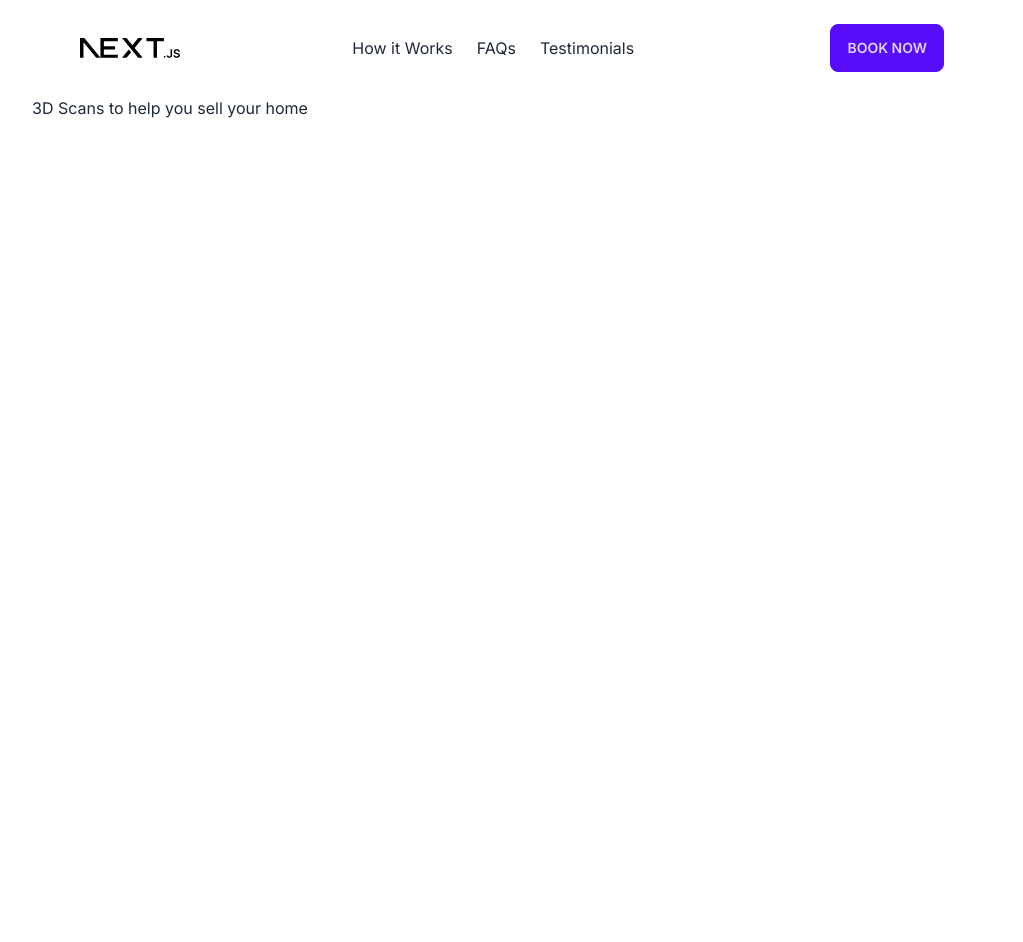
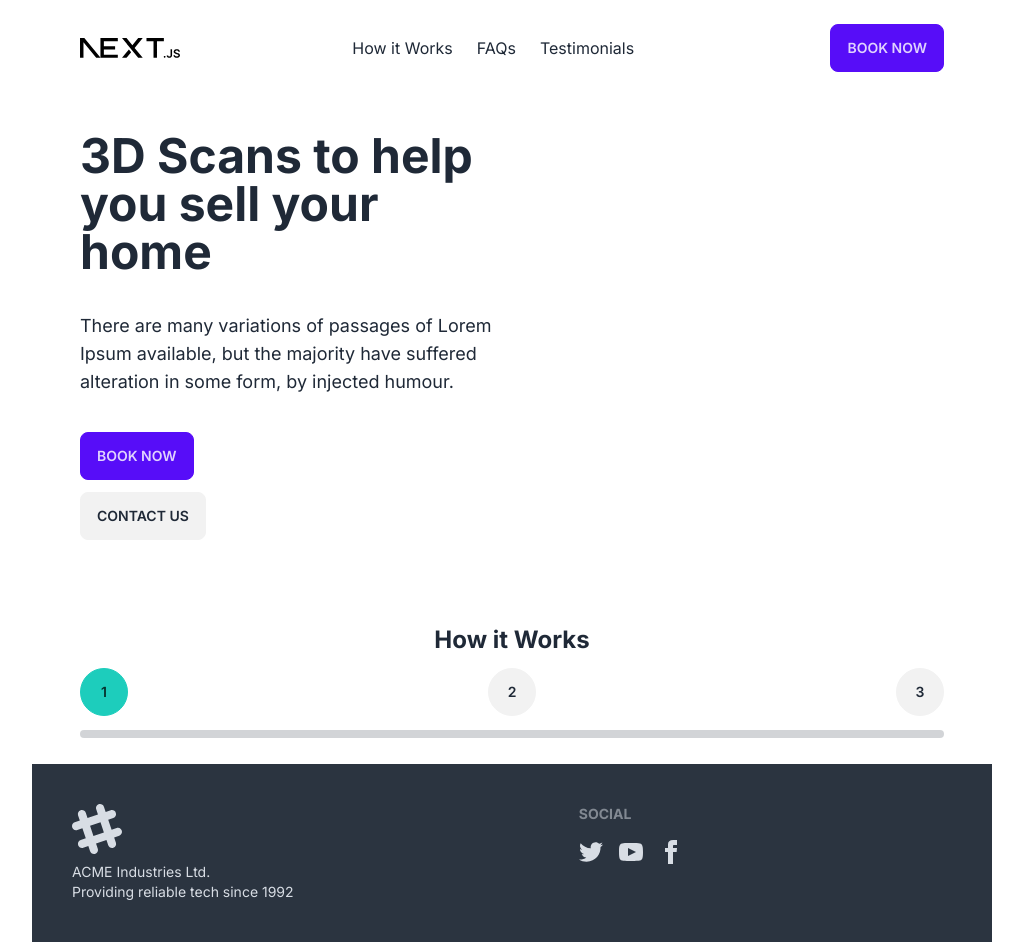
Before and after one commit to vietnguyen-dev/house-scans, a Next.js app: page / in a window 1280 px wide. Shown: the whole page, without its empty margins (128-1151 px from the left). Before the commit the page ends 800 px from the top, so only its background shows below. Built offline with nearby package versions, Linux system fonts and the light colour scheme.

Commit message:
home hero and how it works slider

```diff
--- /dev/null
+++ b/src/components/how-it-works.tsx
@@ -0,0 +1,42 @@
+import { useState } from "react";
+
+const HowItWorksSlider = () => {
+  const [progress, setProgress] = useState<number>(0);
+
+  const newStep = (percent: number) => {
+    setProgress(percent);
+  };
+
+  return (
+    <div className="mt-9 px-6 py-3 sm:px-12 sm:py-6" id="how-it-works">
+      <h3 className="text-center text-2xl font-bold">How it Works</h3>
+      <div className="flex justify-between mt-3">
+        <button
+          className={`btn btn-circle btn-accent`}
+          onClick={() => newStep(33)}
+        >
+          1
+        </button>
+        <button
+          className={`btn btn-circle ${progress > 65 && "btn-accent"}`}
+          onClick={() => newStep(66)}
+        >
+          2
+        </button>
+        <button
+          className={`btn btn-circle ${progress > 99 && "btn-accent"}`}
+          onClick={() => newStep(100)}
+        >
+          3
+        </button>
+      </div>
+      <progress
+        className="progress w-full mx-auto relative top-1"
+        value={progress}
+        max="100"
+      ></progress>
+    </div>
+  );
+};
+
+export default HowItWorksSlider;
--- /dev/null
+++ b/src/pages/contact.tsx
@@ -0,0 +1,14 @@
+import { Inter } from "next/font/google";
+
+import { Navbar } from "@/components/navbar";
+
+const inter = Inter({ subsets: ["latin"] });
+
+export default function Contact() {
+  return (
+    <main className={`${inter.className} xl:w-3/4 xl:mx-auto`}>
+      <Navbar />
+      <h1 className="text-center mt-3">Contact Us</h1>
+    </main>
+  );
+}
--- a/src/pages/index.tsx
+++ b/src/pages/index.tsx
@@ -1,6 +1,8 @@
 import { Inter } from "next/font/google";
-
+import Link from "next/link";
 import { Navbar } from "@/components/navbar";
+import HowItWorksSlider from "@/components/how-it-works";
+import Footer from "@/components/footer";
 
 const inter = Inter({ subsets: ["latin"] });
 
@@ -8,9 +10,26 @@ export default function Home() {
   return (
     <main className={`${inter.className} xl:w-3/4 xl:mx-auto`}>
       <Navbar />
-      <div id="hero">
-        <h1>3D Scans to help you sell your home</h1>
+      <div id="hero" className="px-6 py-3 sm:px-12 sm:py-6">
+        <h1 className="text-5xl font-bold text-center mt-3  md:text-left md:w-1/2">
+          3D Scans to help you sell your home
+        </h1>
+        <h3 className="text-lg text-center mt-9 md:text-left md:w-1/2">
+          There are many variations of passages of Lorem Ipsum available, but
+          the majority have suffered alteration in some form, by injected
+          humour.
+        </h3>
+        <div className="flex flex-col justify-center items-center mt-9 md:items-start">
+          <button className="btn btn-primary">
+            <Link href="/booking">Book Now</Link>
+          </button>
+          <button className="btn mt-3">
+            <Link href="/contact">Contact Us</Link>
+          </button>
+        </div>
       </div>
+      <HowItWorksSlider />
+      <Footer />
     </main>
   );
 }
--- a/src/pages/testimonials.tsx
+++ b/src/pages/testimonials.tsx
@@ -25,7 +25,7 @@ function Rating(props: { number: number }) {
       key={index}
       type="radio"
       name="rating-2"
-      className="mask mask-star-2 bg-orange-400"
+      className="mask mask-star-2 bg-orange-400 border-2"
       checked
       disabled
     />
@@ -46,17 +46,51 @@ export default function Testimonials({
       <div className="flex justify-center">
         <div className="px-6 grid grid-cols-1 items-center md:grid-cols-2 lg:grid-cols-3">
           {testimonials.map((testimonial) => (
-            <div
-              className="card w-72 bg-base-100 shadow-xl mb-3 mr-3"
-              key={testimonial.id}
-            >
-              <div className="card-body">
-                <h2 className="card-title">{testimonial.attributes.name}</h2>
-                <div className="rating">
-                  <Rating number={testimonial.attributes.rating} />
+            <div key={testimonial.id}>
+              <div className="card w-72 bg-base-100 shadow-xl mb-3 mr-3">
+                <div className="card-body">
+                  <h2 className="card-title">{testimonial.attributes.name}</h2>
+                  <div className="rating">
+                    <Rating number={testimonial.attributes.rating} />
+                  </div>
+                  <p className="line-clamp-3">
+                    {testimonial.attributes.review}
+                  </p>
+                  <div className="card-actions justify-end mt-2">
+                    <button
+                      className="btn btn-sm"
+                      onClick={() => {
+                        if (document) {
+                          (
+                            document.getElementById(
+                              `testimonial_${testimonial.id}`
+                            ) as HTMLFormElement
+                          ).showModal();
+                        }
+                      }}
+                    >
+                      Read More
+                    </button>
+                  </div>
                 </div>
-                <p>{testimonial.attributes.review}</p>
               </div>
+              <dialog
+                id={`testimonial_${testimonial.id}`}
+                className="modal sm:modal-middle"
+              >
+                <div className="modal-box">
+                  <h3 className="font-bold text-lg">
+                    {testimonial.attributes.name}
+                  </h3>
+                  <p className="py-4">{testimonial.attributes.review}</p>
+                  <div className="modal-action">
+                    <form method="dialog">
+                      {/* if there is a button in form, it will close the modal */}
+                      <button className="btn btn-sm">Close</button>
+                    </form>
+                  </div>
+                </div>
+              </dialog>
             </div>
           ))}
         </div>
```
